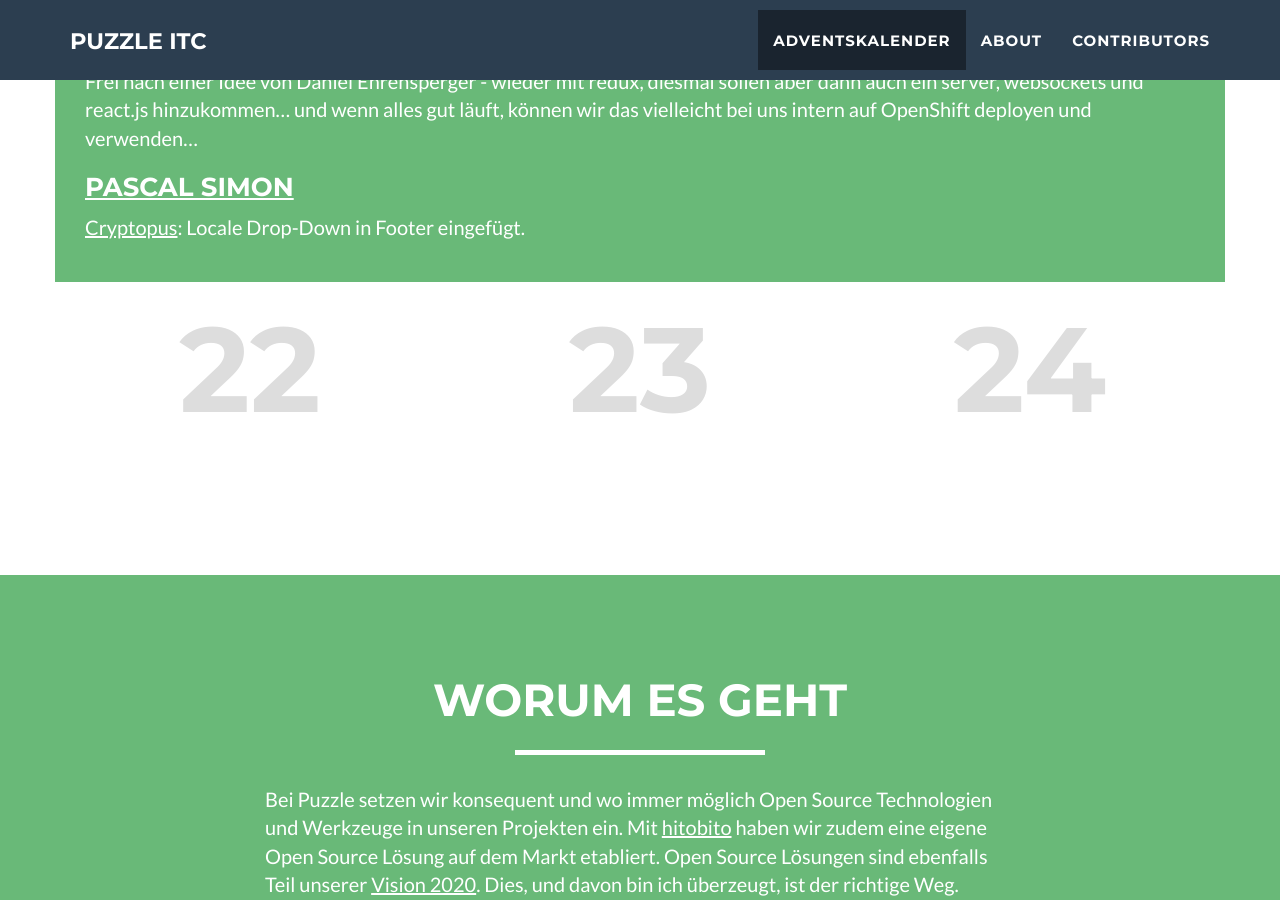
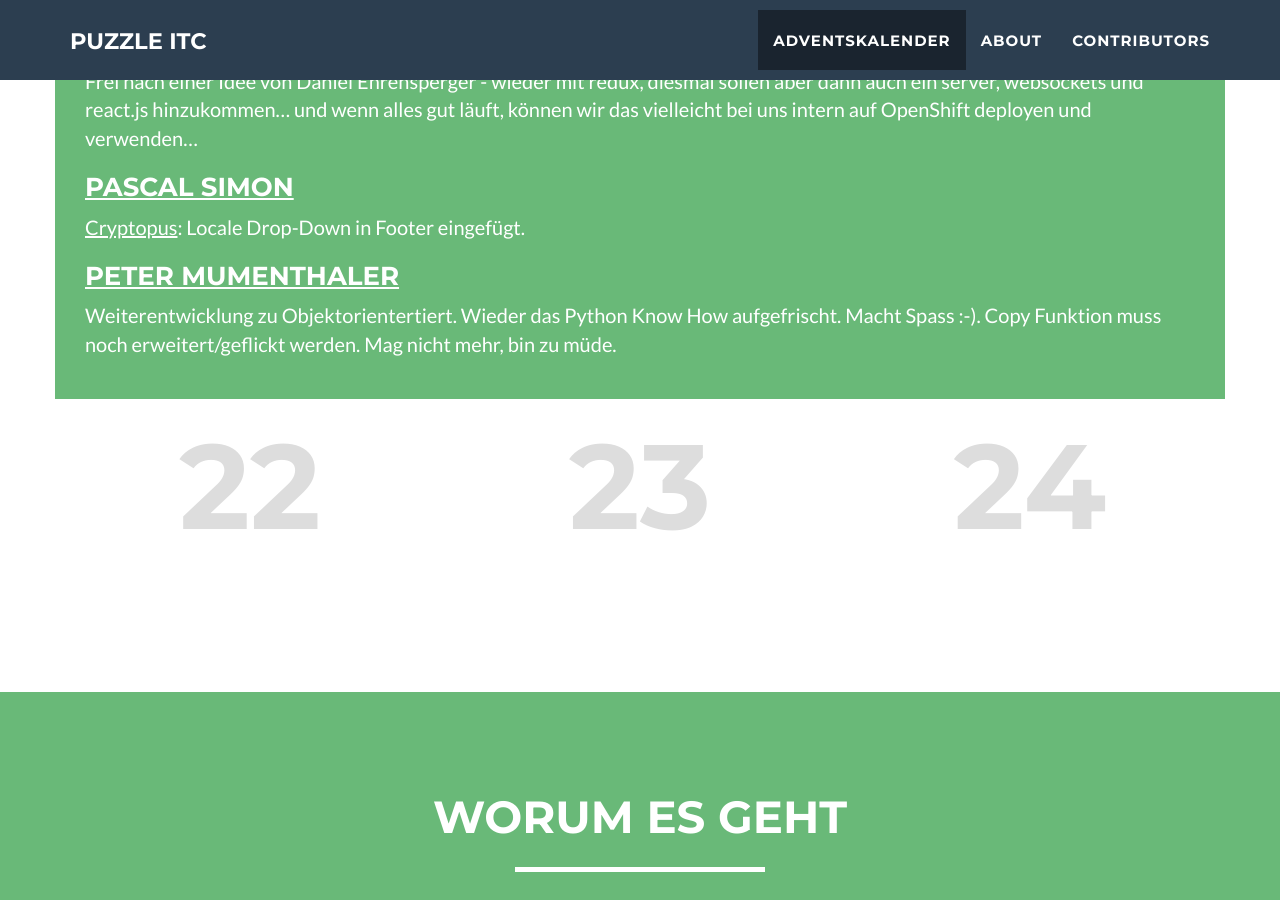
Before and after one commit to puzzle/opensource-advent-challenge-2015, a Jekyll site: the page built from index.html, in a window 1280 px wide and 900 px high, scrolled down 2836 px. Built offline with Jekyll 4.4.1, drawn with Linux system fonts in a browser that asks for light colours; nearby versions of some CDN libraries.

Commit message:
Update 21.markdown
Added my things

```diff
--- a/_doors/21.markdown
+++ b/_doors/21.markdown
@@ -20,3 +20,6 @@ Frei nach einer Idee von Daniel Ehrensperger - wieder mit redux, diesmal sollen
 
 ### [Pascal Simon](https://github.com/psunix)
 [Cryptopus](https://github.com/puzzle/cryptopus): Locale Drop-Down in Footer eingefügt.
+
+### [Peter Mumenthaler](https://github.com/pmumenthaler)
+Weiterentwicklung zu Objektorientertiert. Wieder das Python Know How aufgefrischt. Macht Spass :-). Copy Funktion muss noch erweitert/geflickt werden. Mag nicht mehr, bin zu müde.
```
